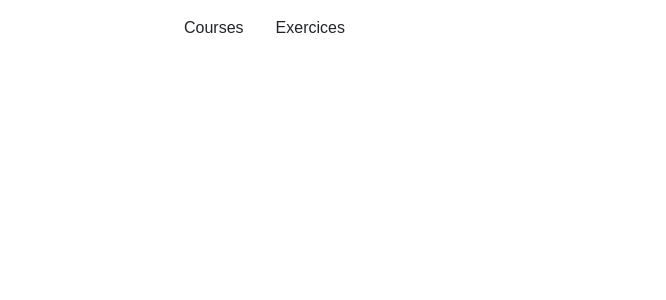
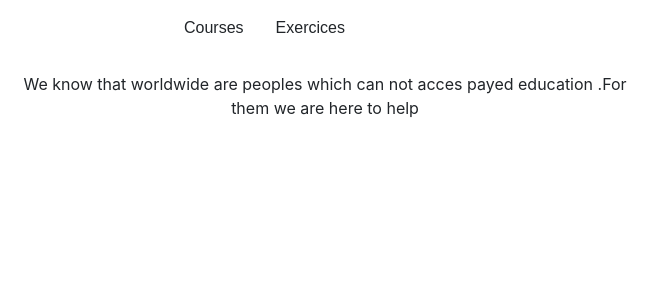
Before and after one commit to MihaiFlorin01/Hackathon-2021, an Angular app in the folder hackathon-frontend/: page / in a window 1280 px wide. Shown: the top 300 px of the page, without its empty margins (0-666 px from the left). Built offline with nearby package versions, Linux system fonts and the light colour scheme.

Commit message:
add some text to about and courses component

```diff
--- a/hackathon-frontend/src/app/app.module.ts
+++ b/hackathon-frontend/src/app/app.module.ts
@@ -5,12 +5,14 @@ import { NavbarComponent } from 'src/components/navbar/navbar.component';
 
 import { AppRoutingModule } from './app-routing.module';
 import { AppComponent } from './app.component';
+import { CoursesComponent } from './courses/courses.component';
 
 @NgModule({
   declarations: [
     AppComponent,
     AboutComponent,
-    NavbarComponent
+    NavbarComponent,
+    CoursesComponent
 
   ],
   imports: [
--- /dev/null
+++ b/hackathon-frontend/src/app/courses/courses.component.html
@@ -0,0 +1 @@
+<p>courses works!</p>
--- /dev/null
+++ b/hackathon-frontend/src/app/courses/courses.component.ts
@@ -0,0 +1,15 @@
+import { Component, OnInit } from '@angular/core';
+
+@Component({
+  selector: 'app-courses',
+  templateUrl: './courses.component.html',
+  styleUrls: ['./courses.component.css']
+})
+export class CoursesComponent implements OnInit {
+
+  constructor() { }
+
+  ngOnInit(): void {
+  }
+
+}
--- a/hackathon-frontend/src/components/about/about.component.css
+++ b/hackathon-frontend/src/components/about/about.component.css
@@ -0,0 +1,5 @@
+.col1{
+    width: 50%;
+    text-align: center;
+    padding-left: 10px;
+}
--- a/hackathon-frontend/src/components/about/about.component.html
+++ b/hackathon-frontend/src/components/about/about.component.html
@@ -1 +1,4 @@
 <app-navbar></app-navbar>
+<div class="col1">
+    <p>We know that worldwide are peoples which can not  acces payed education .For them we are here to help</p>
+</div>
```
Also changed, not shown: hackathon-frontend/src/app/courses/courses.component.css (added), 1 other file (tests, documents, lock files or other folders).
